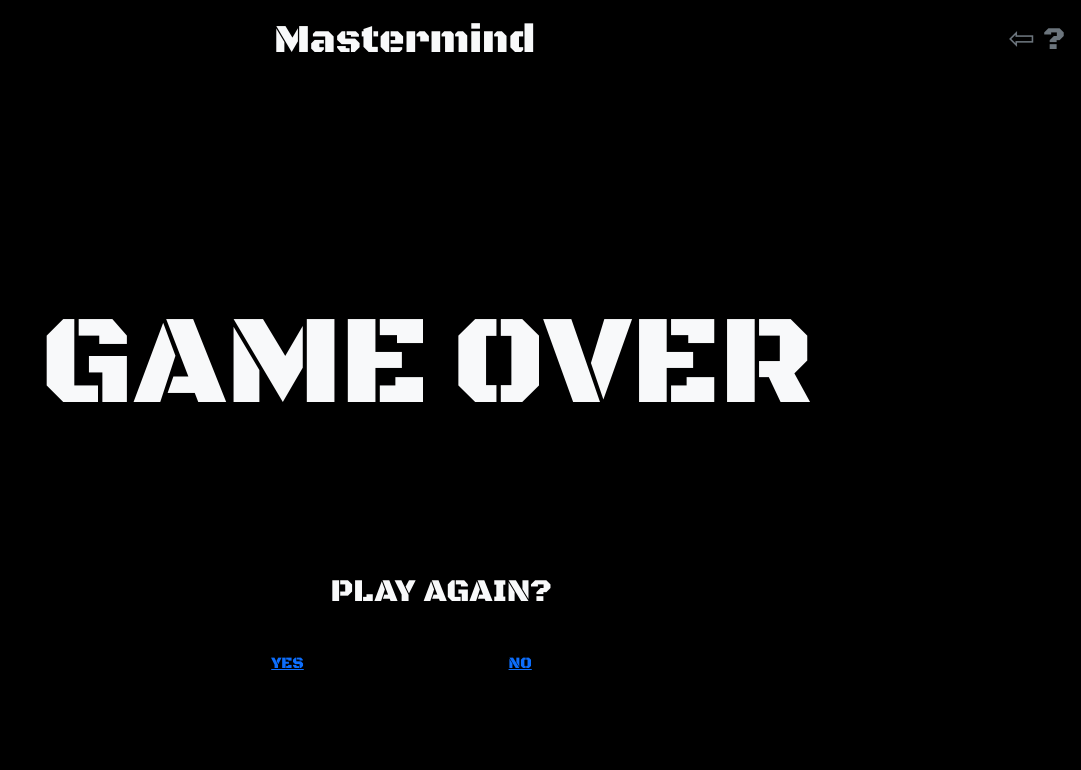
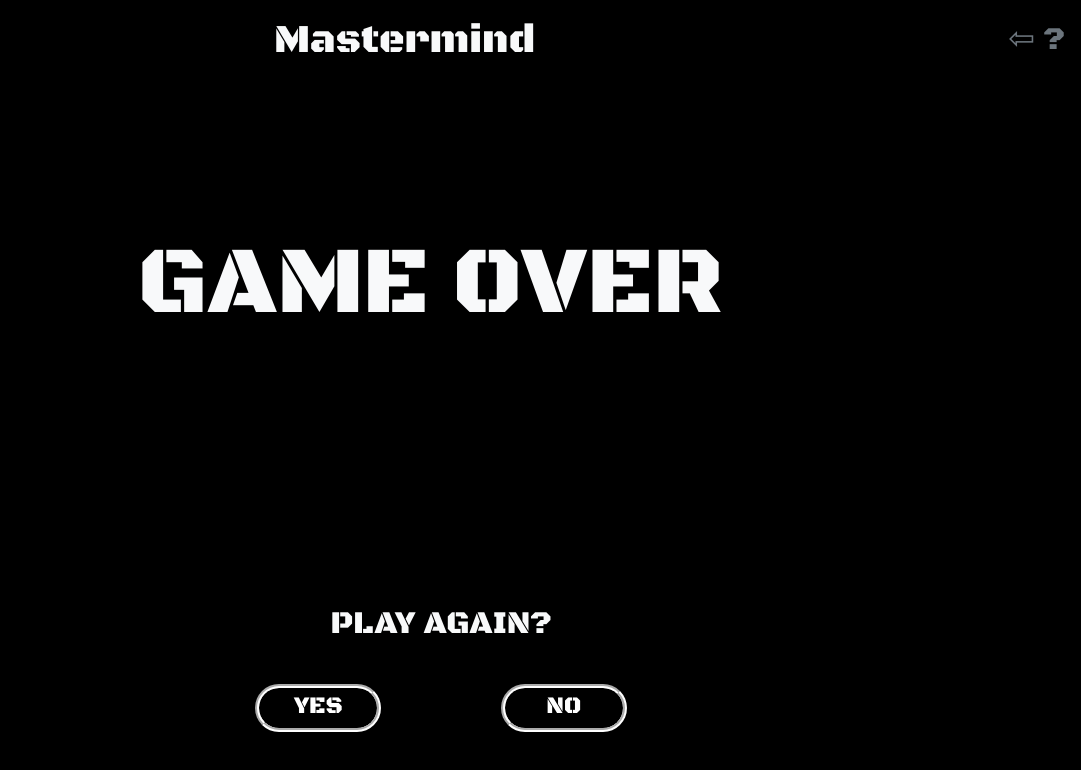
Before and after one commit to Achoay/Achoay.github.io, a plain HTML site: page Pages/result.html in a window 1280 px wide. Shown: the whole page, without its empty margins (199-1280 px from the left). Drawn offline with nearby package versions, Linux system fonts and the light colour scheme.

Commit message:
feat:add ccs styles to gamebutton

```diff
--- a/Pages/result.html
+++ b/Pages/result.html
@@ -28,29 +28,29 @@
             </div>
         </div>
     </nav>
-    <div class="container-fluid backgroundHome d-flex flex-column justify-content-center m-0 p-0">
+    <div class="container-fluid backgroundHome d-flex flex-column justify-content-around m-0 p-0">
+
         <div class="row row-cols-1 m-0 py-5 justify-content-center align-items-center text-light" id="loser">
             <div class="col col-md-6 d-flex justify-content-center justify-content-md-end letters">GAME </div>
             <div class="col col-md-6 d-flex justify-content-center justify-content-md-start letters">OVER </div>
-        <h4 class="col-9 py-3 d-flex justify-content-center" id="nameLoser"></h4>
+            <h4 class="col-9 d-flex justify-content-center" id="nameLoser"></h4>
         </div>
-    <div class="row row-cols-1 m-0 h-50 flex-column justify-content-evenly align-items-center text-light" id="winner">
-        <div class="col col-md-6 d-flex justify-content-center letters"> YOU WIN!
+        <div class="row row-cols-1 m-0 py-5 h-50 justify-content-evenly align-items-center text-light" id="winner">
+            <div class="col col-md-6 d-flex justify-content-center letters">YOU WIN!
             </div>
-        <h4 class="col col-md-8 d-flex justify-content-center" id="nameWinner"></h4>
+            <h4 class="col-10 col-md-8 d-flex justify-content-center" id="nameWinner"></h4>
         </div>
         <div class="row m-0 pb-md-5 d-flex align-items-center justify-content-center">
             <h2 class="m-4 d-flex align-items-center justify-content-center text-light">PLAY AGAIN?</h2>
             <div class="col-4 col-lg-2 m-3 d-flex justify-content-center">
-        <a href="./levels.html" class="col-10 col-lg-8 gameButton">YES</a>
+                <a href="./game.html" class="col-10 col-lg-8 gameButton">YES</a>
             </div>
-        <div class="col-4 col-lg-2 d-flex justify-content-center">
-        <a href="../index.html" class="col-10 col-lg-8 p-2 m-2 gameButton">NO</a>
+            <div class="col-4 col-lg-2 m-3 d-flex justify-content-center">
+                <a href="../index.html" class=" col-10 col-lg-8 gameButton">NO</a>
             </div>
         </div>
     </div>
     <script src="../js/result.js"></script>
     <link href="https://cdn.jsdelivr.net/npm/bootstrap@5.3.0-alpha3/dist/css/bootstrap.min.css" rel="stylesheet" integrity="sha384-KK94CHFLLe+nY2dmCWGMq91rCGa5gtU4mk92HdvYe+M/SXH301p5ILy+dN9+nJOZ" crossorigin="anonymous">
-
 </body>
 </html>
--- a/css/styles.css
+++ b/css/styles.css
@@ -48,7 +48,7 @@ body {
     justify-content: center;
     cursor: pointer;
 }
-.homeButton:hover, .levelButton:hover{
+.homeButton:hover, .levelButton:hover, .gameButton:hover{
     background-image: linear-gradient( to right,
     #131313,
     #333333,
@@ -58,7 +58,7 @@ body {
     #131313
 
       );
-    animation: slidebg 5s linear infinite;
+    animation: slidebg 3s linear infinite;
 }
 
 @keyframes slidebg {
@@ -136,6 +136,7 @@ body {
         border-radius: 50%;
         border: 0.2em solid white;
     }
+}
 
 #game{
     margin-right: 22em;
@@ -144,16 +145,30 @@ body {
 /* RESULTS PAGE */
 
 .letters{
-    font-size: 4em;
+    font-size: 6em;
 }
 
 @media (min-width: 768px) {
 
-.letters{
-    font-size: 8em;
+.letters {
+    font-size: 6em;
+
   }
-}
 
 #looser, #winner{
     display: none;
 }
+.gameButton{
+
+    height: 2em;
+    border-radius: 1em;
+    border: 0.1em solid white;
+    border: 0.2em groove white;
+    color: white;
+    font-size: x-large;
+    text-decoration: none;
+    cursor: pointer;
+    justify-content: center;
+    display: flex;
+ }
+}
```
Also changed, not shown: js/game.js (+20 -49 lines). Lines whose indentation alone changed are shown as unchanged.
